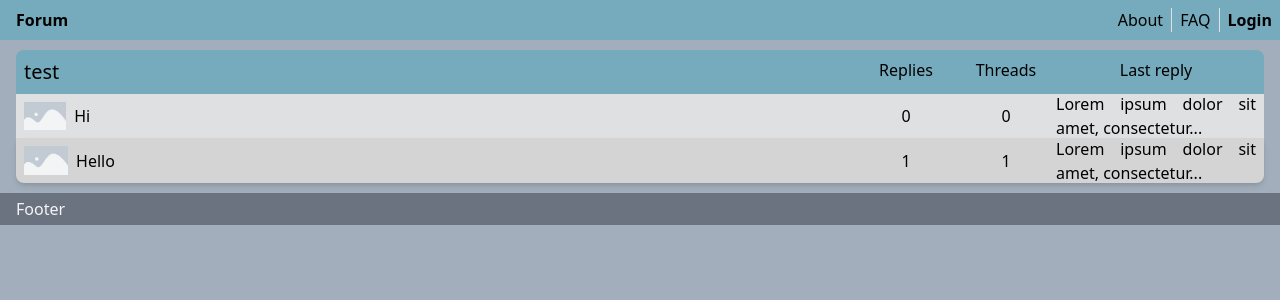
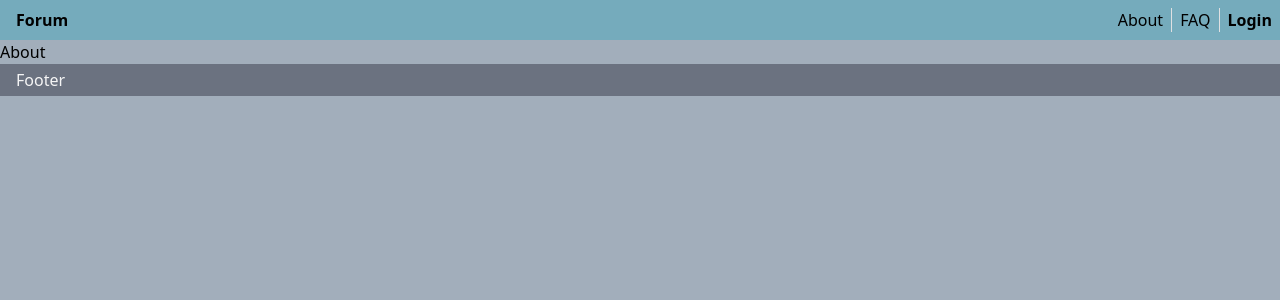
Before and after one commit to alrdev73/ForumFrontend, a React (Vite) app: page /about in a window 1280 px wide. Shown: the top 300 px of the page. Built offline with nearby package versions, Linux system fonts and the light colour scheme.

Commit message:
use subforum and category endpoints

```diff
--- a/src/components/App.tsx
+++ b/src/components/App.tsx
@@ -16,7 +16,7 @@ function App() {
                         <Route index element={<Home />}/>
                         <Route path={"about"} element={<About />}/>
                         <Route path={"*"} element={<NoPage />}/>
-                        <Route path={"viewforum/:forumId"} element={<ThreadList/>}/>
+                        <Route path={"viewforum/:forumId"} element={<ThreadList />}/>
                     </Route>
                 </Routes>
                 <Footer />
--- a/src/components/about/About.tsx
+++ b/src/components/about/About.tsx
@@ -1,9 +1,8 @@
-import SubforumList from "../home/SubforumList.tsx";
 
 export default function About() {
     return (
         <>
-            <SubforumList name={"test"} subforums={[{name: "Hi", replies: 0, threads: 0}, {name: "Hello", replies: 1, threads: 1}]}></SubforumList>
+            <h1>About</h1>
         </>
     )
 }
--- a/src/components/home/CategoryList.tsx
+++ b/src/components/home/CategoryList.tsx
@@ -1,12 +1,11 @@
 import {useEffect, useState} from "react";
-import SubforumList from "./SubforumList.tsx";
-import {SubforumListProp} from "./SubforumList.tsx"
+import SubforumList, {SubforumListProp} from "./SubforumList.tsx";
 
 export default function CategoryList() {
     const [categories, setCategories] = useState([]);
 
     useEffect(() => {
-        fetch("http://localhost:8080/api/Categories")
+        fetch("https://localhost:44317/api/Category")
             .then((res) => {
                 console.log(res)
                 return res.json()
@@ -20,7 +19,7 @@ export default function CategoryList() {
     return (
         <div>
             {categories.map((category : SubforumListProp) =>
-                    <SubforumList name={category.name} subforums={category.subforums}/>
+                    <SubforumList name={category.name} categoryId={category.categoryId}/>
             )}
         </div>
     )
--- a/src/components/home/SubforumList.tsx
+++ b/src/components/home/SubforumList.tsx
@@ -1,16 +1,30 @@
 import SubforumListItem, {SubforumListItemProp} from "./SubforumListItem.tsx";
+import {useEffect, useState} from "react";
 
 export interface SubforumListProp {
-    id?: number,
-    name: string,
-    subforums?: SubforumListItemProp[]
+    categoryId: number;
+    name: string;
 }
 
-export default function SubforumList({id, name, subforums}: SubforumListProp) {
+export default function SubforumList(subforumListProp: SubforumListProp) {
+    const [subforums, setSubforums] = useState([]);
+
+    useEffect(() => {
+        fetch("https://localhost:44317/api/Subforum/" + subforumListProp.categoryId)
+            .then((res) => {
+                console.log(res)
+                return res.json()
+            })
+            .then((data) => {
+                setSubforums(data);
+            })
+            .catch((err) => console.error(err));
+    }, []);
+
     return (
         <div className={"px-4 py-2.5"}>
             <div className={"relative rounded-t-lg py-2 flex bg-moonstone"}>
-                <h1 className={"px-2 flex-none text-xl"}>{name}</h1>
+                <h1 className={"px-2 flex-none text-xl"}>{subforumListProp.name}</h1>
                 <div className={"px-2 absolute flex flex-none w-1/3 right-0"}>
                     <h1 className={"flex-none w-1/4 text-center"}>Replies</h1>
                     <h1 className={"flex-none w-1/4 text-center"}>Threads</h1>
@@ -19,7 +33,7 @@ export default function SubforumList({id, name, subforums}: SubforumListProp) {
             </div>
             {
                 subforums?.map((listItem: SubforumListItemProp) =>
-                    <SubforumListItem id={listItem.id}
+                    <SubforumListItem subforumId={listItem.subforumId}
                                       name={listItem.name}
                                       description={listItem.description}
                                       replies={listItem.replies}
--- a/src/components/home/SubforumListItem.tsx
+++ b/src/components/home/SubforumListItem.tsx
@@ -1,27 +1,27 @@
 import {Link} from "react-router-dom";
 
 export interface SubforumListItemProp {
-    id?: number,
+    subforumId: number,
     name: string,
     description?: string,
     replies: number,
     threads: number
 }
 
-export default function SubforumListItem({id, name, description, replies, threads} : SubforumListItemProp) {
+export default function SubforumListItem({subforumId, name, description, replies, threads} : SubforumListItemProp) {
     return (
         <div className={"py-2 relative items-center odd:bg-neutral-300 even:bg-platinum last:shadow-md last:rounded-b-lg flex"}>
             <div className={"px-2 flex items-center"}>
                 <img className={"w-1/12"} src={"/placeholder-subforum.jpg"} alt={"subforum image"}></img>
                 <div className={"px-2 flex-none"}>
-                    <Link className={"hover:underline hover:text-moonstone"} to={"viewforum/" + id}>{name}</Link>
+                    <Link className={"hover:underline hover:text-moonstone"} to={"viewforum/" + subforumId}>{name}</Link>
                     <h1 className={"font-light italic"}>{description}</h1>
                 </div>
             </div>
             <div className={"px-2 absolute flex w-1/3 right-0 items-center"}>
                 <h1 className={"w-1/4 flex-auto text-center"}>{replies}</h1>
                 <h1 className={"w-1/4 flex-auto text-center"}>{threads}</h1>
-                <h1 className={"w-1/2 flex-none text-justify"}>Lorem ipsum dolor sit amet, consectetur...</h1>
+                <h1 className={"w-1/2 flex-none text-justify truncate"}>Lorem ipsum dolor sit amet, consectetur...</h1>
             </div>
         </div>
     )
--- a/src/components/subforum/ThreadList.tsx
+++ b/src/components/subforum/ThreadList.tsx
@@ -4,10 +4,21 @@ import ThreadListItem, {ThreadListItemProp} from "./ThreadListItem.tsx";
 
 export default function ThreadList() {
     const {forumId} = useParams();
+    const [subforumName, setSubforumName] = useState("");
     const [threads, setThreads] = useState([]);
 
     useEffect(() => {
-        fetch("http://localhost:8080/api/Threads/" + forumId)
+        fetch("https://localhost:44317/api/Subforum/Name/" + forumId)
+            .then((res) => {
+                console.log(res)
+                return res.json()
+            })
+            .then((data) => {
+                setSubforumName(data);
+            })
+            .catch((err) => console.error(err));
+
+        fetch("https://localhost:44317/api/Thread/" + forumId)
             .then((res) => {
                 console.log(res)
                 return res.json()
@@ -21,7 +32,7 @@ export default function ThreadList() {
     return (
         <div className={"px-4 py-2.5"}>
             <div className={"relative rounded-t-lg py-2 flex bg-moonstone"}>
-                <h1 className={"px-2 flex-none text-xl"}>TODO get subforum name from backend?</h1>
+                <h1 className={"px-2 flex-none text-xl"}>{subforumName}</h1>
                 <div className={"px-2 absolute flex flex-none w-1/3 right-0"}>
                     <h1 className={"flex-none w-1/4 text-center"}>Replies</h1>
                     <h1 className={"flex-none w-1/4 text-center"}>Threads</h1>
@@ -30,13 +41,13 @@ export default function ThreadList() {
             </div>
             {
                 threads?.map((listItem: ThreadListItemProp) =>
-                        <ThreadListItem id={listItem.id}
+                        <ThreadListItem forumThreadId={listItem.forumThreadId}
                                         name={listItem.name}
                                         author={listItem.author}
                                         date={listItem.date}
                                         replies={listItem.replies}
                                         views={listItem.views}/>
-                )}
+            )}
         </div>
     )
 }
--- a/src/components/subforum/ThreadListItem.tsx
+++ b/src/components/subforum/ThreadListItem.tsx
@@ -1,5 +1,5 @@
 export interface ThreadListItemProp {
-    id?: number,
+    forumThreadId: number,
     name: string,
     description?: string,
     author: string,
@@ -8,8 +8,7 @@ export interface ThreadListItemProp {
     views: number
 }
 
-
-export default function ThreadListItem({id, name, description, author, date, replies, views}: ThreadListItemProp) {
+export default function ThreadListItem({forumThreadId, name, description, author, date, replies, views}: ThreadListItemProp) {
     return (
         <div className={"py-2 relative items-center odd:bg-neutral-300 even:bg-platinum last:shadow-md last:rounded-b-lg flex"}>
             <div className={"px-2 flex items-center"}>
@@ -23,7 +22,7 @@ export default function ThreadListItem({id, name, description, author, date, rep
             <div className={"px-2 absolute flex w-1/3 right-0 items-center"}>
                 <h1 className={"w-1/4 flex-auto text-center"}>{replies}</h1>
                 <h1 className={"w-1/4 flex-auto text-center"}>{views}</h1>
-                <h1 className={"w-1/2 flex-none text-justify"}>Lorem ipsum dolor sit amet, consectetur...</h1>
+                <h1 className={"w-1/2 flex-none text-justify truncate"}>Lorem ipsum dolor sit amet, consectetur...</h1>
             </div>
         </div>
     )
```
